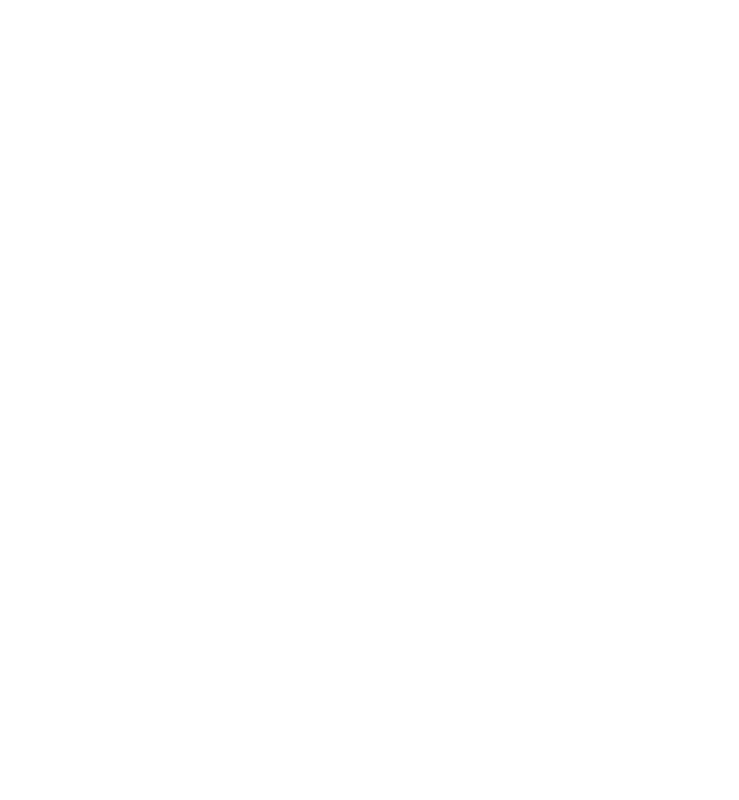
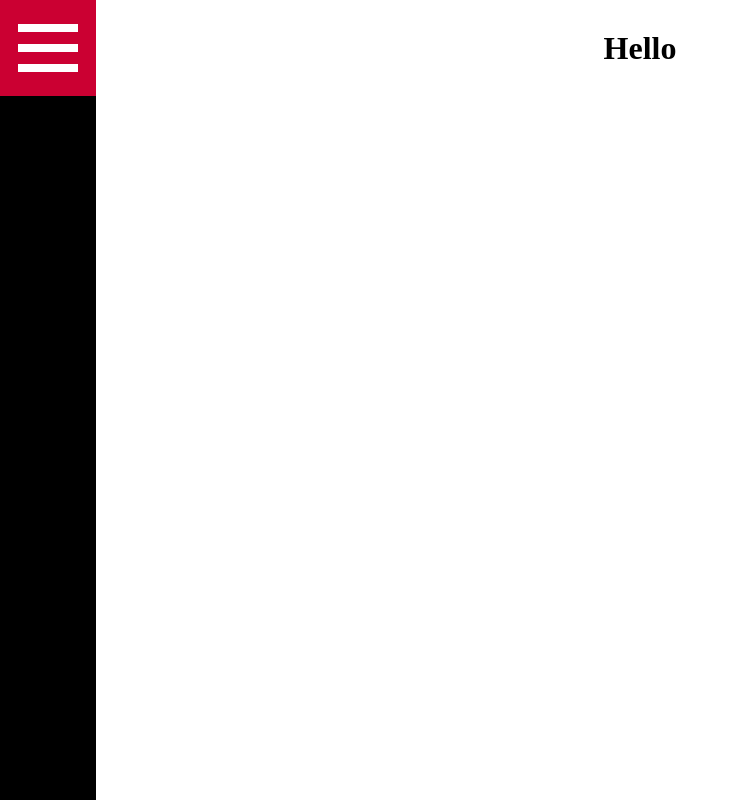
Before and after one commit to VladKharnev/vidik, a plain HTML site: page index.html in a window 1280 px wide. Shown: the whole page, without its empty margins (0-739 px from the left). Drawn offline with Linux system fonts and the light colour scheme.

Commit message:
add menu

```diff
--- a/index.html
+++ b/index.html
@@ -8,6 +8,17 @@
     <title>vidik</title>
 </head>
 <body>
+    <div class="header" id="menu">
+        <div class="container__1"></div>
+        <button class="c-hamburger c-hamburger-line">
+            <span>Menu</span>
+            <h2>топ 20</h2>
+        </button>
+    </div>
+
+    <div class="container">
+        <h1>Hello</h1>
+    </div>
     <div class="container">
         <footer></footer>
     </div>
--- a/sources/style.scss
+++ b/sources/style.scss
@@ -1,3 +1,111 @@
-.container {
-    width: 80%;
-}
+* {
+    margin: 0;
+    padding: 0;
+    box-sizing: border-box;
+  }
+  body {
+      transition: all ease 1s;
+  }
+  .c-hamburger {
+    display: block;
+    position: absolute;
+    right: 0;
+    top: 0;
+    overflow: hidden;
+    margin: 0;
+    padding: 0;
+    width: 96px;
+    height: 96px;
+    font-size: 0;
+    box-shadow: none;
+    cursor: pointer;
+  }
+  .c-hamburger:focus {
+    outline: none;
+  }
+  .c-hamburger span {
+    display: block;
+    position: absolute;
+    top: 44px;
+    left: 18px;
+    right: 18px;
+    height: 8px;
+    background: #fff;
+  }
+
+  .c-hamburger span::before,
+  .c-hamburger span::after {
+    display: block;
+    position: absolute;
+    width: 100%;
+    left: 0;
+
+    height: 8px;
+    background: #fff;
+    content: "";
+  }
+  .c-hamburger span::before {
+      top: -20px
+  }
+  .c-hamburger span::after {
+      bottom: -20px;
+  }
+  .c-hamburger {
+      background-color: #cb0032;
+      border:none;
+  }
+  .c-hamburger-line span {
+      transition: backgraund 0s 0.3s;
+
+  }
+  .c-hamburger-line span::before,
+  .c-hamburger-line span::after {
+      transition-duration: 0.3s, 0.3s ;
+      transition-delay:0.3s, 0.3s ;
+  }
+  .c-hamburger-line span::before {
+      transition-property: top,transform ;
+  }
+  .c-hamburger-line span::after  {
+      transition-property: bottom ,transform ;
+  }
+  .c-hamburger-line.is-active {
+      background: yellowgreen;
+  }
+  .c-hamburger-line.is-active span{
+      background: none;
+  }
+  .c-hamburger-line.is-active span::before {
+      top:0 ;
+      transform: rotate(-45deg);
+  }
+  .c-hamburger-line.is-active span::after {
+      top:0 ;
+      transform: rotate(45deg);
+  }
+  .c-hamburger-line.is-active span::before,.c-hamburger-line.is-active span::after {
+      transition-delay:0s, 0.3s ;
+  }
+  #menu {
+      width: 300px;
+      margin-left: -204px;
+      background: black;
+      position: fixed;
+      left: 0;
+      top: 0;
+      bottom: 0;
+      transition: all ease 1s;
+      z-index: 999;
+  }
+  .container {
+      width: 80%;
+      min-width: 1000px;
+      margin: 30px auto;
+      text-align: center;
+  }
+  .body-active {
+      margin-left: 300px;
+  }
+  #menu.nav-active {
+      margin-left: 0;
+  }
```
Also changed, not shown: style/style.css, 1 other file.
